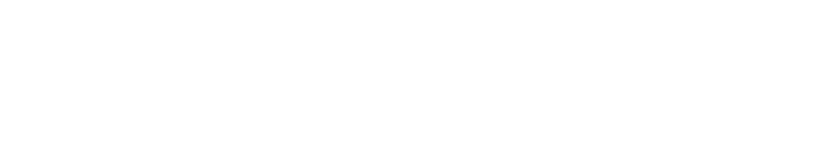
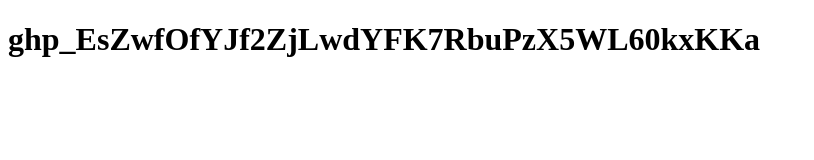
Before and after one commit to rondi91/coba_github, a plain HTML site: page index.html in a window 1280 px wide. Shown: the whole page, without its empty margins (0-814 px from the left). Drawn offline with Linux system fonts and the light colour scheme.

Commit message:
menambahkan key PAT

```diff
--- a/index.html
+++ b/index.html
@@ -6,6 +6,7 @@
     <meta name="viewport" content="width=device-width, initial-scale=1.0">
     <title>Document</title>
 </head>
+<h1>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</h1>
 <body>
 
 </body>
```
